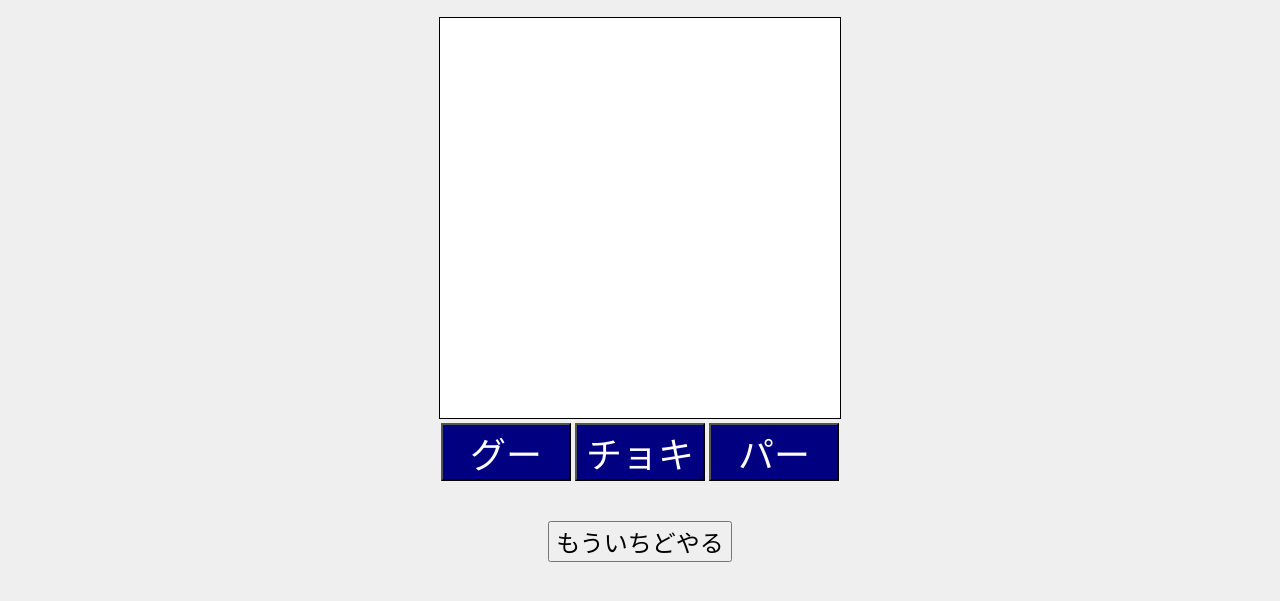
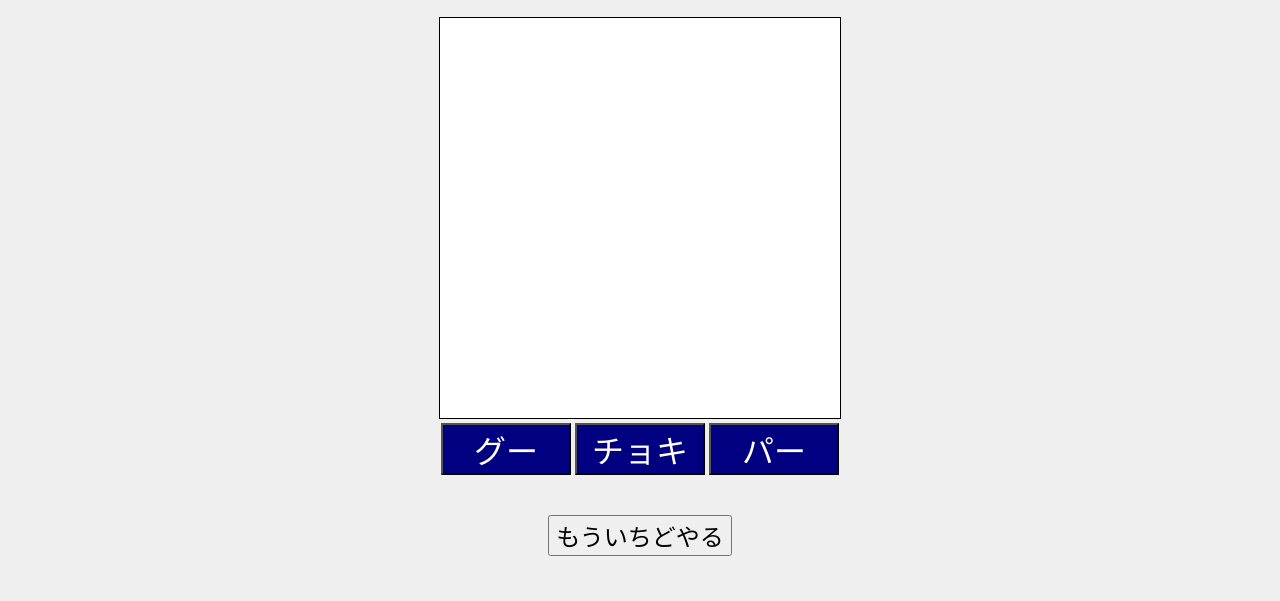
Before and after one commit to dieskay-coder/janken_basic, a plain HTML site: page index.html in a window 1280 px wide. Shown: the part 185-786 px from the top of the page. Drawn offline with Linux system fonts and the light colour scheme.

Commit message:
Update stylesheet.css

```diff
--- a/stylesheet.css
+++ b/stylesheet.css
@@ -22,7 +22,7 @@ canvas {
 
 #rock, #scissors, #paper {
   width:130px;
-  font-size: 36px;
+  font-size: 32px;
   color: #fff;
   background:navy;
 }
```
